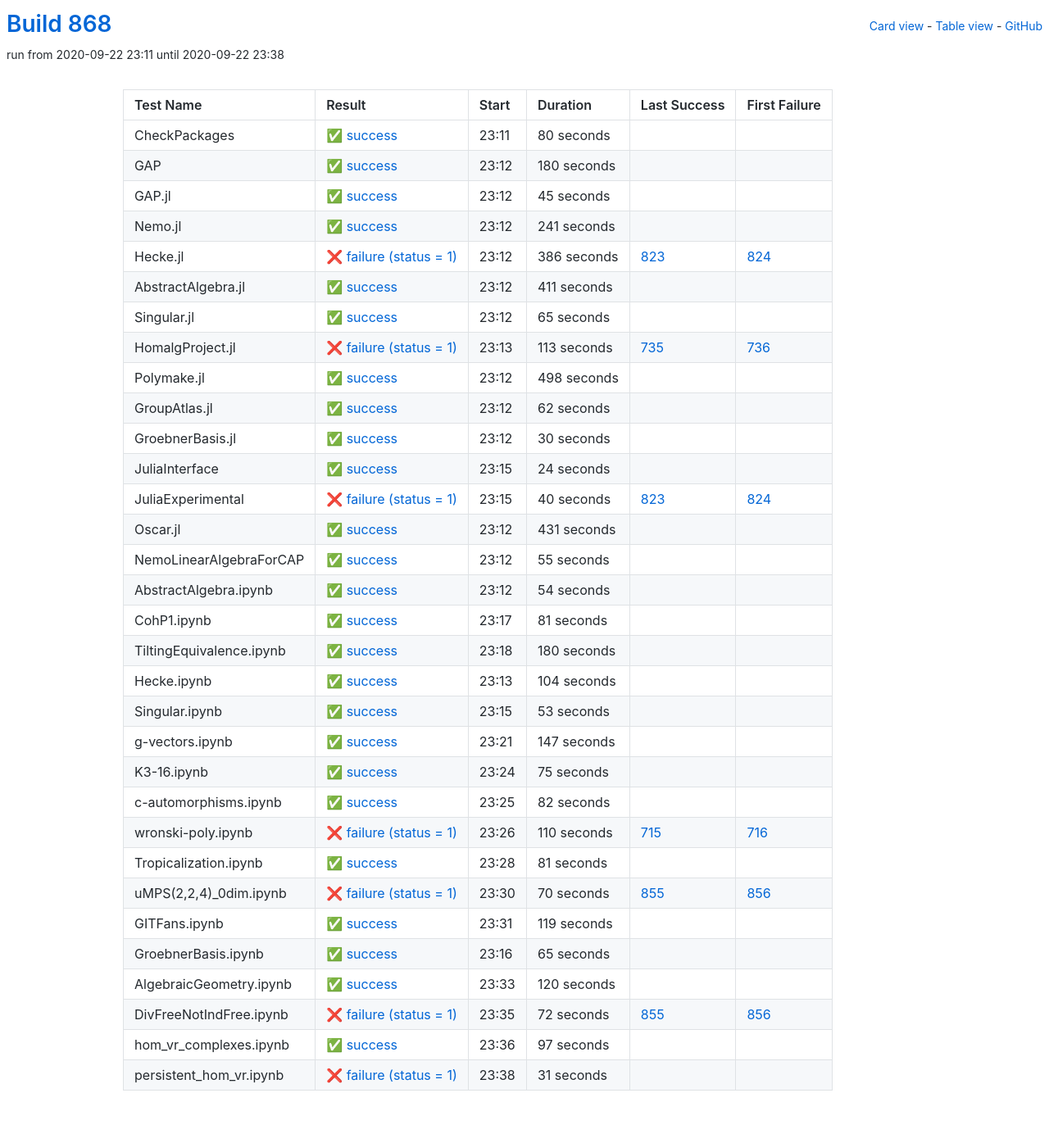
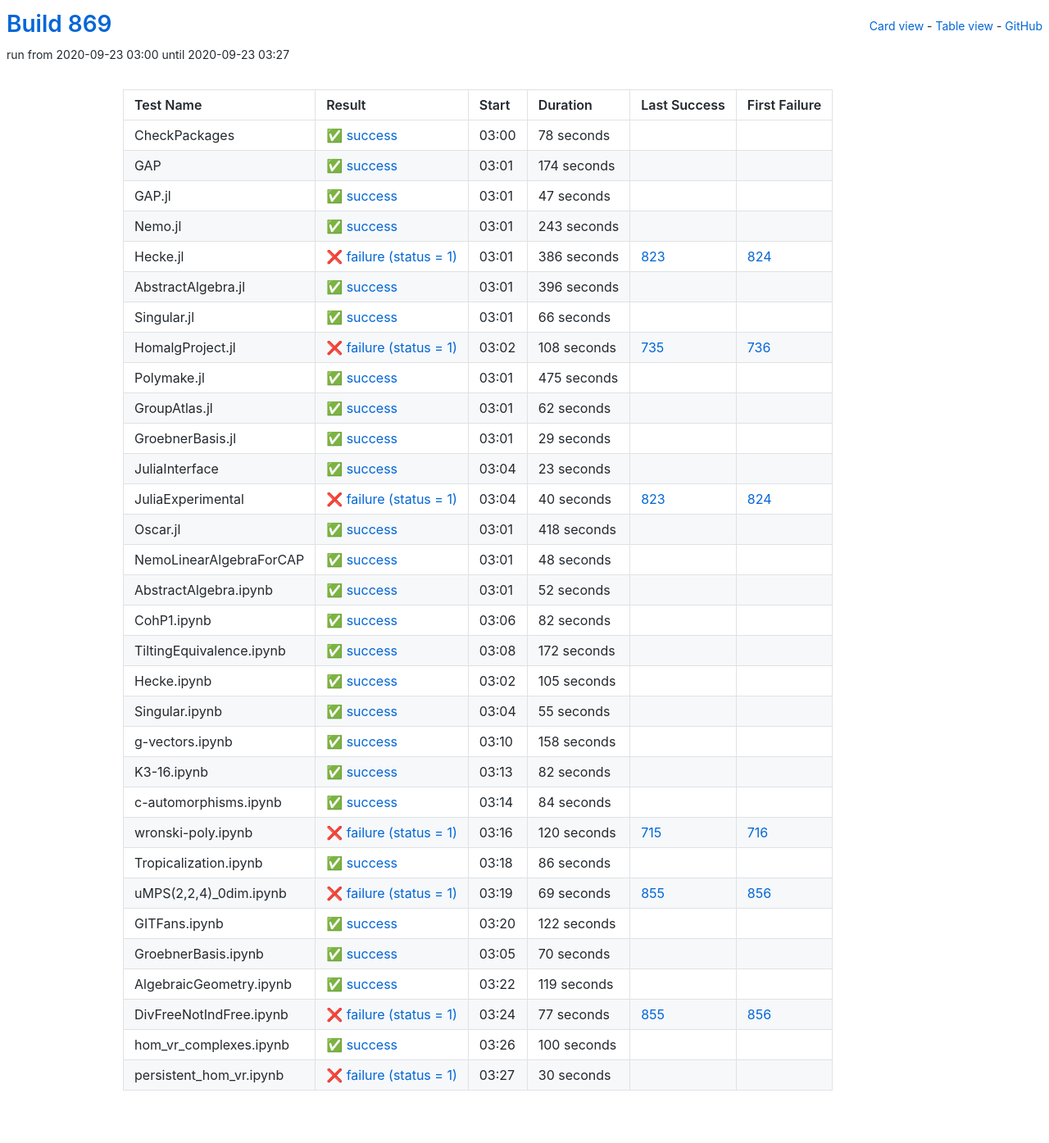
Before and after one commit to oscar-system/oscar-ci-status-stable, a Jekyll site: the page built from table.html, in a window 1280 px wide. Shown: the whole page at 82% size. Built offline with Jekyll 4.4.1, drawn with Linux system fonts in a browser that asks for light colours.

Commit message:
Build #869

```diff
--- a/_data/ci.yml
+++ b/_data/ci.yml
@@ -1,6 +1,6 @@
 ---
-build: 868
-build_url: https://oscarci.mathematik.uni-kl.de/job/oscar-stable/868/
+build: 869
+build_url: https://oscarci.mathematik.uni-kl.de/job/oscar-stable/869/
 job: oscar-stable
 organization: oscar-system
 repo: oscar-ci-status-stable
@@ -8,56 +8,56 @@ repourl: https://github.com/oscar-system/oscar-ci-status-stable
 tests:
 - name: CheckPackages
   id: checkpackages
-  log: https://oscarci.mathematik.uni-kl.de/job/oscar-stable/868/artifact/logs/build-868/CheckPackages.log
-  start: 2020-09-22 23:11
+  log: https://oscarci.mathematik.uni-kl.de/job/oscar-stable/869/artifact/logs/build-869/CheckPackages.log
+  start: 2020-09-23 03:00
   success: true
   exitcode: 0
   status: success
-  duration: 80
+  duration: 78
   last_success: false
   last_success_url:
   first_failure: false
   first_failure_url:
 - name: GAP
   id: gap
-  log: https://oscarci.mathematik.uni-kl.de/job/oscar-stable/868/artifact/logs/build-868/GAP.log
-  start: 2020-09-22 23:12
+  log: https://oscarci.mathematik.uni-kl.de/job/oscar-stable/869/artifact/logs/build-869/GAP.log
+  start: 2020-09-23 03:01
   success: true
   exitcode: 0
   status: success
-  duration: 180
+  duration: 174
   last_success: false
   last_success_url:
   first_failure: false
   first_failure_url:
 - name: GAP.jl
   id: gap-jl
-  log: https://oscarci.mathematik.uni-kl.de/job/oscar-stable/868/artifact/logs/build-868/GAP.jl.log
-  start: 2020-09-22 23:12
+  log: https://oscarci.mathematik.uni-kl.de/job/oscar-stable/869/artifact/logs/build-869/GAP.jl.log
+  start: 2020-09-23 03:01
   success: true
   exitcode: 0
   status: success
-  duration: 45
+  duration: 47
   last_success: false
   last_success_url:
   first_failure: false
   first_failure_url:
 - name: Nemo.jl
   id: nemo-jl
-  log: https://oscarci.mathematik.uni-kl.de/job/oscar-stable/868/artifact/logs/build-868/Nemo.jl.log
-  start: 2020-09-22 23:12
+  log: https://oscarci.mathematik.uni-kl.de/job/oscar-stable/869/artifact/logs/build-869/Nemo.jl.log
+  start: 2020-09-23 03:01
   success: true
   exitcode: 0
   status: success
-  duration: 241
+  duration: 243
   last_success: false
   last_success_url:
   first_failure: false
   first_failure_url:
 - name: Hecke.jl
   id: hecke-jl
-  log: https://oscarci.mathematik.uni-kl.de/job/oscar-stable/868/artifact/logs/build-868/Hecke.jl.log
-  start: 2020-09-22 23:12
+  log: https://oscarci.mathematik.uni-kl.de/job/oscar-stable/869/artifact/logs/build-869/Hecke.jl.log
+  start: 2020-09-23 03:01
   success: false
   exitcode: 1
   status: failure
@@ -68,56 +68,56 @@ tests:
   first_failure_url: https://oscarci.mathematik.uni-kl.de/job/oscar-stable/824/
 - name: AbstractAlgebra.jl
   id: abstractalgebra-jl
-  log: https://oscarci.mathematik.uni-kl.de/job/oscar-stable/868/artifact/logs/build-868/AbstractAlgebra.jl.log
-  start: 2020-09-22 23:12
+  log: https://oscarci.mathematik.uni-kl.de/job/oscar-stable/869/artifact/logs/build-869/AbstractAlgebra.jl.log
+  start: 2020-09-23 03:01
   success: true
   exitcode: 0
   status: success
-  duration: 411
+  duration: 396
   last_success: false
   last_success_url:
   first_failure: false
   first_failure_url:
 - name: Singular.jl
   id: singular-jl
-  log: https://oscarci.mathematik.uni-kl.de/job/oscar-stable/868/artifact/logs/build-868/Singular.jl.log
-  start: 2020-09-22 23:12
+  log: https://oscarci.mathematik.uni-kl.de/job/oscar-stable/869/artifact/logs/build-869/Singular.jl.log
+  start: 2020-09-23 03:01
   success: true
   exitcode: 0
   status: success
-  duration: 65
+  duration: 66
   last_success: false
   last_success_url:
   first_failure: false
   first_failure_url:
 - name: HomalgProject.jl
   id: homalgproject-jl
-  log: https://oscarci.mathematik.uni-kl.de/job/oscar-stable/868/artifact/logs/build-868/HomalgProject.jl.log
-  start: 2020-09-22 23:13
+  log: https://oscarci.mathematik.uni-kl.de/job/oscar-stable/869/artifact/logs/build-869/HomalgProject.jl.log
+  start: 2020-09-23 03:02
   success: false
   exitcode: 1
   status: failure
-  duration: 113
+  duration: 108
   last_success: 735
   last_success_url: https://oscarci.mathematik.uni-kl.de/job/oscar-stable/735/
   first_failure: 736
   first_failure_url: https://oscarci.mathematik.uni-kl.de/job/oscar-stable/736/
 - name: Polymake.jl
   id: polymake-jl
-  log: https://oscarci.mathematik.uni-kl.de/job/oscar-stable/868/artifact/logs/build-868/Polymake.jl.log
-  start: 2020-09-22 23:12
+  log: https://oscarci.mathematik.uni-kl.de/job/oscar-stable/869/artifact/logs/build-869/Polymake.jl.log
+  start: 2020-09-23 03:01
   success: true
   exitcode: 0
   status: success
-  duration: 498
+  duration: 475
   last_success: false
   last_success_url:
   first_failure: false
   first_failure_url:
 - name: GroupAtlas.jl
   id: groupatlas-jl
-  log: https://oscarci.mathematik.uni-kl.de/job/oscar-stable/868/artifact/logs/build-868/GroupAtlas.jl.log
-  start: 2020-09-22 23:12
+  log: https://oscarci.mathematik.uni-kl.de/job/oscar-stable/869/artifact/logs/build-869/GroupAtlas.jl.log
+  start: 2020-09-23 03:01
   success: true
   exitcode: 0
   status: success
@@ -128,32 +128,32 @@ tests:
   first_failure_url:
 - name: GroebnerBasis.jl
   id: groebnerbasis-jl
-  log: https://oscarci.mathematik.uni-kl.de/job/oscar-stable/868/artifact/logs/build-868/GroebnerBasis.jl.log
-  start: 2020-09-22 23:12
+  log: https://oscarci.mathematik.uni-kl.de/job/oscar-stable/869/artifact/logs/build-869/GroebnerBasis.jl.log
+  start: 2020-09-23 03:01
   success: true
   exitcode: 0
   status: success
-  duration: 30
+  duration: 29
   last_success: false
   last_success_url:
   first_failure: false
   first_failure_url:
 - name: JuliaInterface
   id: juliainterface
-  log: https://oscarci.mathematik.uni-kl.de/job/oscar-stable/868/artifact/logs/build-868/JuliaInterface.log
-  start: 2020-09-22 23:15
+  log: https://oscarci.mathematik.uni-kl.de/job/oscar-stable/869/artifact/logs/build-869/JuliaInterface.log
+  start: 2020-09-23 03:04
   success: true
   exitcode: 0
   status: success
-  duration: 24
+  duration: 23
   last_success: false
   last_success_url:
   first_failure: false
   first_failure_url:
 - name: JuliaExperimental
   id: juliaexperimental
-  log: https://oscarci.mathematik.uni-kl.de/job/oscar-stable/868/artifact/logs/build-868/JuliaExperimental.log
-  start: 2020-09-22 23:15
+  log: https://oscarci.mathematik.uni-kl.de/job/oscar-stable/869/artifact/logs/build-869/JuliaExperimental.log
+  start: 2020-09-23 03:04
   success: false
   exitcode: 1
   status: failure
@@ -164,20 +164,80 @@ tests:
   first_failure_url: https://oscarci.mathematik.uni-kl.de/job/oscar-stable/824/
 - name: Oscar.jl
   id: oscar-jl
-  log: https://oscarci.mathematik.uni-kl.de/job/oscar-stable/868/artifact/logs/build-868/Oscar.jl.log
-  start: 2020-09-22 23:12
+  log: https://oscarci.mathematik.uni-kl.de/job/oscar-stable/869/artifact/logs/build-869/Oscar.jl.log
+  start: 2020-09-23 03:01
   success: true
   exitcode: 0
   status: success
-  duration: 431
+  duration: 418
   last_success: false
   last_success_url:
   first_failure: false
   first_failure_url:
 - name: NemoLinearAlgebraForCAP
   id: nemolinearalgebraforcap
-  log: https://oscarci.mathematik.uni-kl.de/job/oscar-stable/868/artifact/logs/build-868/NemoLinearAlgebraForCAP.log
-  start: 2020-09-22 23:12
+  log: https://oscarci.mathematik.uni-kl.de/job/oscar-stable/869/artifact/logs/build-869/NemoLinearAlgebraForCAP.log
+  start: 2020-09-23 03:01
+  success: true
+  exitcode: 0
+  status: success
+  duration: 48
+  last_success: false
+  last_success_url:
+  first_failure: false
+  first_failure_url:
+- name: AbstractAlgebra.ipynb
+  id: abstractalgebra-ipynb
+  log: https://oscarci.mathematik.uni-kl.de/job/oscar-stable/869/artifact/logs/build-869/AbstractAlgebra.ipynb.log
+  start: 2020-09-23 03:01
+  success: true
+  exitcode: 0
+  status: success
+  duration: 52
+  last_success: false
+  last_success_url:
+  first_failure: false
+  first_failure_url:
+- name: CohP1.ipynb
+  id: cohp1-ipynb
+  log: https://oscarci.mathematik.uni-kl.de/job/oscar-stable/869/artifact/logs/build-869/CohP1.ipynb.log
+  start: 2020-09-23 03:06
+  success: true
+  exitcode: 0
+  status: success
+  duration: 82
+  last_success: false
+  last_success_url:
+  first_failure: false
+  first_failure_url:
+- name: TiltingEquivalence.ipynb
+  id: tiltingequivalence-ipynb
+  log: https://oscarci.mathematik.uni-kl.de/job/oscar-stable/869/artifact/logs/build-869/TiltingEquivalence.ipynb.log
+  start: 2020-09-23 03:08
+  success: true
+  exitcode: 0
+  status: success
+  duration: 172
+  last_success: false
+  last_success_url:
+  first_failure: false
+  first_failure_url:
+- name: Hecke.ipynb
+  id: hecke-ipynb
+  log: https://oscarci.mathematik.uni-kl.de/job/oscar-stable/869/artifact/logs/build-869/Hecke.ipynb.log
+  start: 2020-09-23 03:02
+  success: true
+  exitcode: 0
+  status: success
+  duration: 105
+  last_success: false
+  last_success_url:
+  first_failure: false
+  first_failure_url:
+- name: Singular.ipynb
+  id: singular-ipynb
+  log: https://oscarci.mathematik.uni-kl.de/job/oscar-stable/869/artifact/logs/build-869/Singular.ipynb.log
+  start: 2020-09-23 03:04
   success: true
   exitcode: 0
   status: success
@@ -186,94 +246,22 @@ tests:
   last_success_url:
   first_failure: false
   first_failure_url:
-- name: AbstractAlgebra.ipynb
-  id: abstractalgebra-ipynb
-  log: https://oscarci.mathematik.uni-kl.de/job/oscar-stable/868/artifact/logs/build-868/AbstractAlgebra.ipynb.log
-  start: 2020-09-22 23:12
+- name: g-vectors.ipynb
+  id: g-vectors-ipynb
+  log: https://oscarci.mathematik.uni-kl.de/job/oscar-stable/869/artifact/logs/build-869/g-vectors.ipynb.log
+  start: 2020-09-23 03:10
   success: true
   exitcode: 0
   status: success
-  duration: 54
-  last_success: false
-  last_success_url:
-  first_failure: false
-  first_failure_url:
-- name: CohP1.ipynb
-  id: cohp1-ipynb
-  log: https://oscarci.mathematik.uni-kl.de/job/oscar-stable/868/artifact/logs/build-868/CohP1.ipynb.log
-  start: 2020-09-22 23:17
-  success: true
-  exitcode: 0
-  status: success
-  duration: 81
-  last_success: false
-  last_success_url:
-  first_failure: false
-  first_failure_url:
-- name: TiltingEquivalence.ipynb
-  id: tiltingequivalence-ipynb
-  log: https://oscarci.mathematik.uni-kl.de/job/oscar-stable/868/artifact/logs/build-868/TiltingEquivalence.ipynb.log
-  start: 2020-09-22 23:18
-  success: true
-  exitcode: 0
-  status: success
-  duration: 180
-  last_success: false
-  last_success_url:
-  first_failure: false
-  first_failure_url:
-- name: Hecke.ipynb
-  id: hecke-ipynb
-  log: https://oscarci.mathematik.uni-kl.de/job/oscar-stable/868/artifact/logs/build-868/Hecke.ipynb.log
-  start: 2020-09-22 23:13
-  success: true
-  exitcode: 0
-  status: success
-  duration: 104
-  last_success: false
-  last_success_url:
-  first_failure: false
-  first_failure_url:
-- name: Singular.ipynb
-  id: singular-ipynb
-  log: https://oscarci.mathematik.uni-kl.de/job/oscar-stable/868/artifact/logs/build-868/Singular.ipynb.log
-  start: 2020-09-22 23:15
-  success: true
-  exitcode: 0
-  status: success
-  duration: 53
-  last_success: false
-  last_success_url:
-  first_failure: false
-  first_failure_url:
-- name: g-vectors.ipynb
-  id: g-vectors-ipynb
-  log: https://oscarci.mathematik.uni-kl.de/job/oscar-stable/868/artifact/logs/build-868/g-vectors.ipynb.log
-  start: 2020-09-22 23:21
-  success: true
-  exitcode: 0
-  status: success
-  duration: 147
+  duration: 158
   last_success: false
   last_success_url:
   first_failure: false
   first_failure_url:
 - name: K3-16.ipynb
   id: k3-16-ipynb
-  log: https://oscarci.mathematik.uni-kl.de/job/oscar-stable/868/artifact/logs/build-868/K3-16.ipynb.log
-  start: 2020-09-22 23:24
-  success: true
-  exitcode: 0
-  status: success
-  duration: 75
-  last_success: false
-  last_success_url:
-  first_failure: false
-  first_failure_url:
-- name: c-automorphisms.ipynb
-  id: c-automorphisms-ipynb
-  log: https://oscarci.mathematik.uni-kl.de/job/oscar-stable/868/artifact/logs/build-868/c-automorphisms.ipynb.log
-  start: 2020-09-22 23:25
+  log: https://oscarci.mathematik.uni-kl.de/job/oscar-stable/869/artifact/logs/build-869/K3-16.ipynb.log
+  start: 2020-09-23 03:13
   success: true
   exitcode: 0
   status: success
@@ -282,46 +270,82 @@ tests:
   last_success_url:
   first_failure: false
   first_failure_url:
+- name: c-automorphisms.ipynb
+  id: c-automorphisms-ipynb
+  log: https://oscarci.mathematik.uni-kl.de/job/oscar-stable/869/artifact/logs/build-869/c-automorphisms.ipynb.log
+  start: 2020-09-23 03:14
+  success: true
+  exitcode: 0
+  status: success
+  duration: 84
+  last_success: false
+  last_success_url:
+  first_failure: false
+  first_failure_url:
 - name: wronski-poly.ipynb
   id: wronski-poly-ipynb
-  log: https://oscarci.mathematik.uni-kl.de/job/oscar-stable/868/artifact/logs/build-868/wronski-poly.ipynb.log
-  start: 2020-09-22 23:26
+  log: https://oscarci.mathematik.uni-kl.de/job/oscar-stable/869/artifact/logs/build-869/wronski-poly.ipynb.log
+  start: 2020-09-23 03:16
   success: false
   exitcode: 1
   status: failure
-  duration: 110
+  duration: 120
   last_success: 715
   last_success_url: https://oscarci.mathematik.uni-kl.de/job/oscar-stable/715/
   first_failure: 716
   first_failure_url: https://oscarci.mathematik.uni-kl.de/job/oscar-stable/716/
 - name: Tropicalization.ipynb
   id: tropicalization-ipynb
-  log: https://oscarci.mathematik.uni-kl.de/job/oscar-stable/868/artifact/logs/build-868/Tropicalization.ipynb.log
-  start: 2020-09-22 23:28
+  log: https://oscarci.mathematik.uni-kl.de/job/oscar-stable/869/artifact/logs/build-869/Tropicalization.ipynb.log
+  start: 2020-09-23 03:18
   success: true
   exitcode: 0
   status: success
-  duration: 81
+  duration: 86
   last_success: false
   last_success_url:
   first_failure: false
   first_failure_url:
 - name: uMPS(2,2,4)_0dim.ipynb
   id: umps-2-2-4-0dim-ipynb
-  log: https://oscarci.mathematik.uni-kl.de/job/oscar-stable/868/artifact/logs/build-868/uMPS-2-2-4-_0dim.ipynb.log
-  start: 2020-09-22 23:30
+  log: https://oscarci.mathematik.uni-kl.de/job/oscar-stable/869/artifact/logs/build-869/uMPS-2-2-4-_0dim.ipynb.log
+  start: 2020-09-23 03:19
   success: false
   exitcode: 1
   status: failure
-  duration: 70
+  duration: 69
   last_success: 855
   last_success_url: https://oscarci.mathematik.uni-kl.de/job/oscar-stable/855/
   first_failure: 856
   first_failure_url: https://oscarci.mathematik.uni-kl.de/job/oscar-stable/856/
 - name: GITFans.ipynb
   id: gitfans-ipynb
-  log: https://oscarci.mathematik.uni-kl.de/job/oscar-stable/868/artifact/logs/build-868/GITFans.ipynb.log
-  start: 2020-09-22 23:31
+  log: https://oscarci.mathematik.uni-kl.de/job/oscar-stable/869/artifact/logs/build-869/GITFans.ipynb.log
+  start: 2020-09-23 03:20
+  success: true
+  exitcode: 0
+  status: success
+  duration: 122
+  last_success: false
+  last_success_url:
+  first_failure: false
+  first_failure_url:
+- name: GroebnerBasis.ipynb
+  id: groebnerbasis-ipynb
+  log: https://oscarci.mathematik.uni-kl.de/job/oscar-stable/869/artifact/logs/build-869/GroebnerBasis.ipynb.log
+  start: 2020-09-23 03:05
+  success: true
+  exitcode: 0
+  status: success
+  duration: 70
+  last_success: false
+  last_success_url:
+  first_failure: false
+  first_failure_url:
+- name: AlgebraicGeometry.ipynb
+  id: algebraicgeometry-ipynb
+  log: https://oscarci.mathematik.uni-kl.de/job/oscar-stable/869/artifact/logs/build-869/AlgebraicGeometry.ipynb.log
+  start: 2020-09-23 03:22
   success: true
   exitcode: 0
   status: success
@@ -330,62 +354,38 @@ tests:
   last_success_url:
   first_failure: false
   first_failure_url:
-- name: GroebnerBasis.ipynb
-  id: groebnerbasis-ipynb
-  log: https://oscarci.mathematik.uni-kl.de/job/oscar-stable/868/artifact/logs/build-868/GroebnerBasis.ipynb.log
-  start: 2020-09-22 23:16
-  success: true
-  exitcode: 0
-  status: success
-  duration: 65
-  last_success: false
-  last_success_url:
-  first_failure: false
-  first_failure_url:
-- name: AlgebraicGeometry.ipynb
-  id: algebraicgeometry-ipynb
-  log: https://oscarci.mathematik.uni-kl.de/job/oscar-stable/868/artifact/logs/build-868/AlgebraicGeometry.ipynb.log
-  start: 2020-09-22 23:33
-  success: true
-  exitcode: 0
-  status: success
-  duration: 120
-  last_success: false
-  last_success_url:
-  first_failure: false
-  first_failure_url:
 - name: DivFreeNotIndFree.ipynb
   id: divfreenotindfree-ipynb
-  log: https://oscarci.mathematik.uni-kl.de/job/oscar-stable/868/artifact/logs/build-868/DivFreeNotIndFree.ipynb.log
-  start: 2020-09-22 23:35
+  log: https://oscarci.mathematik.uni-kl.de/job/oscar-stable/869/artifact/logs/build-869/DivFreeNotIndFree.ipynb.log
+  start: 2020-09-23 03:24
   success: false
   exitcode: 1
   status: failure
-  duration: 72
+  duration: 77
   last_success: 855
   last_success_url: https://oscarci.mathematik.uni-kl.de/job/oscar-stable/855/
   first_failure: 856
   first_failure_url: https://oscarci.mathematik.uni-kl.de/job/oscar-stable/856/
 - name: hom_vr_complexes.ipynb
   id: hom-vr-complexes-ipynb
-  log: https://oscarci.mathematik.uni-kl.de/job/oscar-stable/868/artifact/logs/build-868/hom_vr_complexes.ipynb.log
-  start: 2020-09-22 23:36
+  log: https://oscarci.mathematik.uni-kl.de/job/oscar-stable/869/artifact/logs/build-869/hom_vr_complexes.ipynb.log
+  start: 2020-09-23 03:26
   success: true
   exitcode: 0
   status: success
-  duration: 97
+  duration: 100
   last_success: false
   last_success_url:
   first_failure: false
   first_failure_url:
 - name: persistent_hom_vr.ipynb
   id: persistent-hom-vr-ipynb
-  log: https://oscarci.mathematik.uni-kl.de/job/oscar-stable/868/artifact/logs/build-868/persistent_hom_vr.ipynb.log
-  start: 2020-09-22 23:38
+  log: https://oscarci.mathematik.uni-kl.de/job/oscar-stable/869/artifact/logs/build-869/persistent_hom_vr.ipynb.log
+  start: 2020-09-23 03:27
   success: false
   exitcode: 1
   status: failure
-  duration: 31
+  duration: 30
   last_success: false
   last_success_url:
   first_failure: false
```
Also changed, not shown: README.md.
